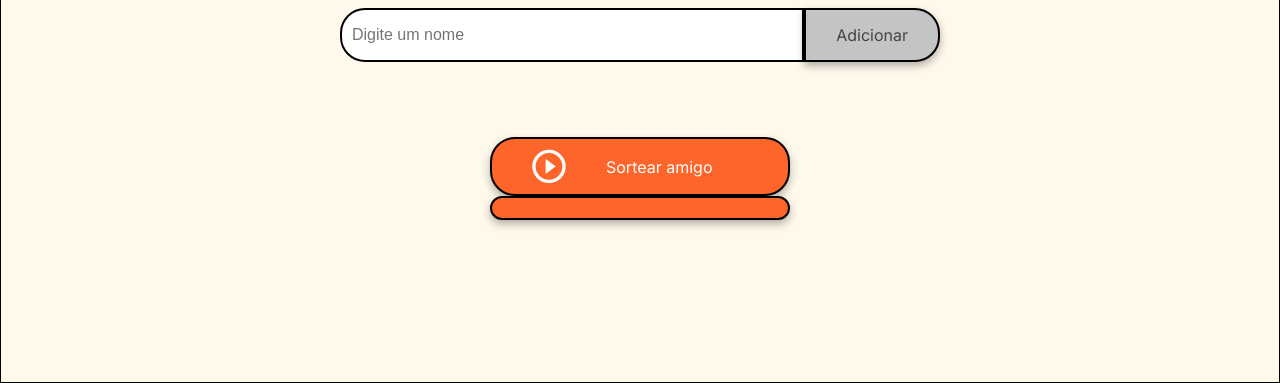
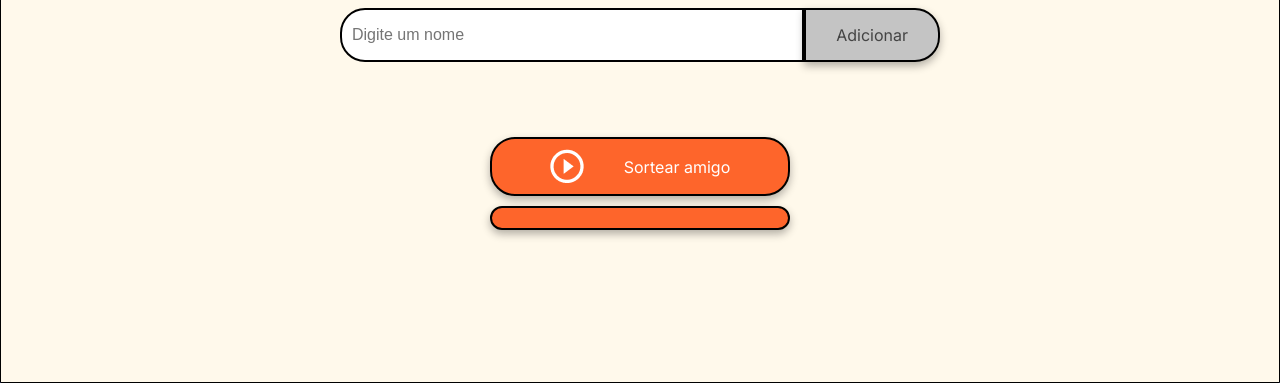
Before and after one commit to obaldin/projeto-amigo-secreto, a plain HTML site: page index.html in a window 1280 px wide. Shown: the part 417-800 px from the top of the page. Drawn offline with Linux system fonts and the light colour scheme.

Commit message:
Atualizar edicao botao sorteei meu nome

```diff
--- a/style.css
+++ b/style.css
@@ -146,11 +146,13 @@ ul {
 .button-draw {
     display: flex;
     align-items: center;
+    justify-content: center;
     width: 100%;
     padding: 10px 40px;
     color: var(--color-white);
     background-color: var(--color-button);
     font-size: 16px;
+    margin-bottom: 10px;
 }
 
 .button-draw img {
```
